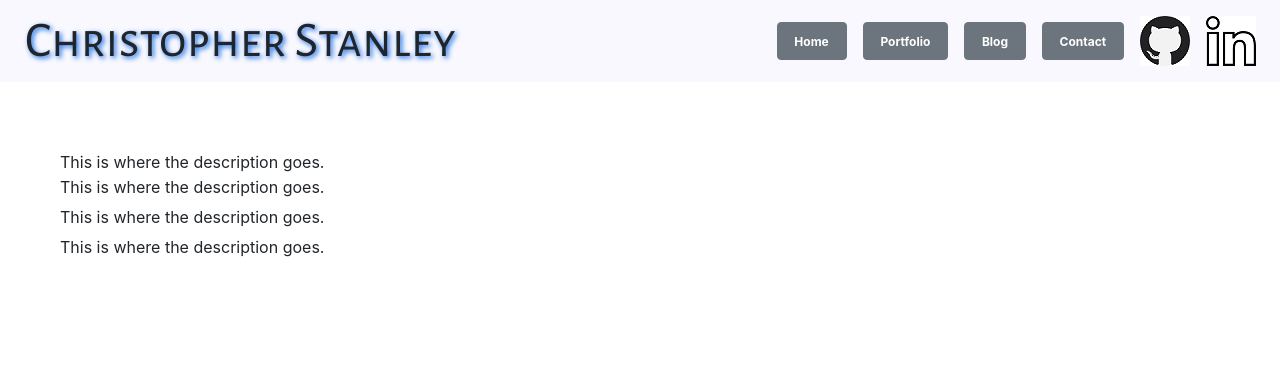
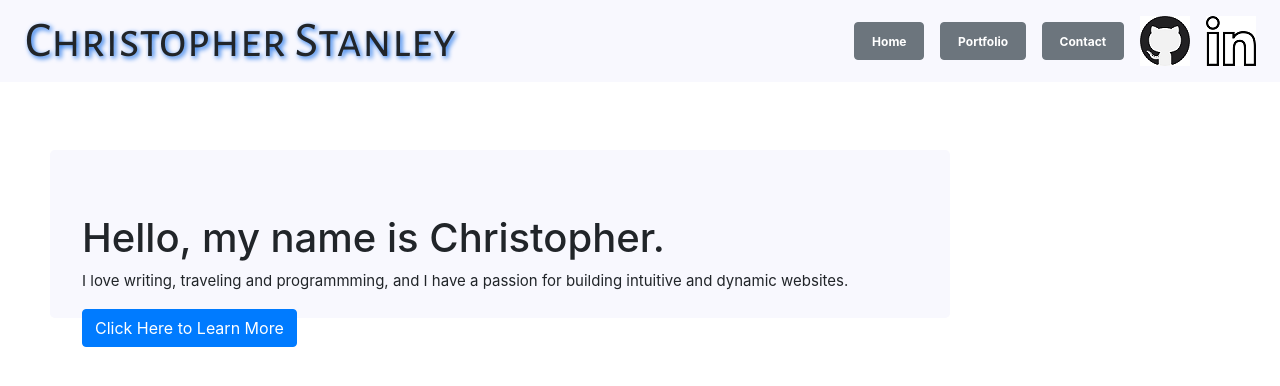
Before and after one commit to csstanley/Developer_Portfolio, a React (Create React App) app in the folder my-portfolio/: page / in a window 1280 px wide. Shown: the top 386 px of the page. Built offline with nearby package versions, Linux system fonts and the light colour scheme.

Commit message:
landing page text complete

```diff
--- a/my-portfolio/src/comps/cards/cards.css
+++ b/my-portfolio/src/comps/cards/cards.css
@@ -2,3 +2,10 @@
     width: 100%;
     height: 350px;
 }
+
+.port {
+    position: fixed;
+    top: 225px;
+    left: 225px;
+    width: 1500px;
+}
--- a/my-portfolio/src/comps/cards/cards.js
+++ b/my-portfolio/src/comps/cards/cards.js
@@ -6,13 +6,13 @@ import CardDeck from 'react-bootstrap/CardDeck';
 
 import './cards.css';
 
-var codeTutor = require('./codetutor.JPG');
-var groceries = require('./groceries.JPG');
+const codeTutor = require('./codetutor.JPG');
+const groceries = require('./groceries.JPG');
 
 class Cards extends Component {
     render() {
         return (
-            <CardDeck>
+            <CardDeck className="port">
                 <Card style={{ width: '30rem' }}>
                     <Card.Img variant="top" src={codeTutor} className="image"/>
                     <Card.Body>
@@ -33,7 +33,7 @@ class Cards extends Component {
                     <Card.Body>
                         <Card.Title><b>Groceries to Gourmet</b></Card.Title>
                         <Card.Text className="text-left">
-                        <b>Groceries to Gourmet</b> allows the customer to search through various recipes to choose meals that look interesting, then the site separates the ingredients for the customer and creates a grocery list.
+                        <b>Groceries to Gourmet</b> allows the customer to search through various recipes to choose meals that look interesting, then separates the ingredients for the customer and creates a grocery list.
                         </Card.Text>
                     </Card.Body>
 
--- a/my-portfolio/src/comps/navbar/navigation.js
+++ b/my-portfolio/src/comps/navbar/navigation.js
@@ -27,9 +27,9 @@ class Navigation extends Component {
                         <Nav.Item>
                             <Nav.Link href="/port" eventKey="link-1"><Button variant="secondary"><Badge>Portfolio</Badge></Button></Nav.Link>
                         </Nav.Item>
-                        <Nav.Item>
+                        {/* <Nav.Item>
                             <Nav.Link href="/blog" eventKey="link-2"><Button variant="secondary"><Badge>Blog</Badge></Button></Nav.Link>
-                        </Nav.Item>
+                        </Nav.Item> */}
                         <Nav.Item>
                             <Nav.Link href="/contact" eventKey="link-3"><Button variant="secondary"><Badge>Contact</Badge></Button></Nav.Link>
                         </Nav.Item>
--- a/my-portfolio/src/pages/landing/landing.css
+++ b/my-portfolio/src/pages/landing/landing.css
@@ -1,20 +1,19 @@
-.description1 {
+.description {
+    width: 900px;
     position: fixed;
-    left: 75px;
     top: 150px;
+    bottom: 450px;
+    left: 50px;
+    right: 50px;
+    background-color: #F8F8FE;
 }
-.description2 {
-    position: fixed;
-    left: 75px;
-    top: 175px;
+
+h1{
+    font-size: 40px;
+    text-align: left;
 }
-.description3 {
-    position: fixed;
-    left: 75px;
-    top: 205px;
+
+p {
+    font-size: 15px;
+    text-align: left;
 }
-.description4 {
-    position: fixed;
-    left: 75px;
-    top: 235px;
-}
--- a/my-portfolio/src/pages/landing/landing.js
+++ b/my-portfolio/src/pages/landing/landing.js
@@ -1,9 +1,12 @@
 import React, { Component } from 'react';
 import Navigation from "../../comps/navbar/navigation.js";
 import Row from "react-bootstrap/Row";
+import Button from 'react-bootstrap/Button';
+import Jumbotron from 'react-bootstrap/Jumbotron';
 
 
 import './landing.css';
+
 
 //Navigation is not importing//
 class Landing extends Component {
@@ -11,11 +14,15 @@ class Landing extends Component {
         return (
             <container>
 
-            <div><Navigation /></div>
-            <Row className="description1">This is where the description goes.</Row>
-            <Row className="description2">This is where the description goes.</Row>
-            <Row className="description3">This is where the description goes.</Row>
-            <Row className="description4">This is where the description goes.</Row>
+                <div><Navigation /></div>
+
+                <Jumbotron className="description">
+                    <h1>Hello, my name is Christopher.</h1>
+                    <p>I love writing, traveling and programmming, and
+                    I have a passion for building intuitive and dynamic websites.</p>
+
+                    <p><Button variant="primary" className="learnmore" href="/port">Click Here to Learn More</Button></p>
+                </Jumbotron>
 
             </container>
         )
```
